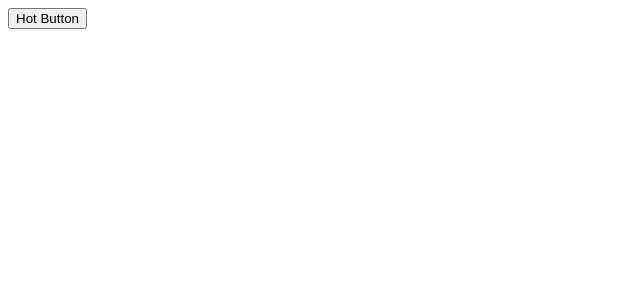
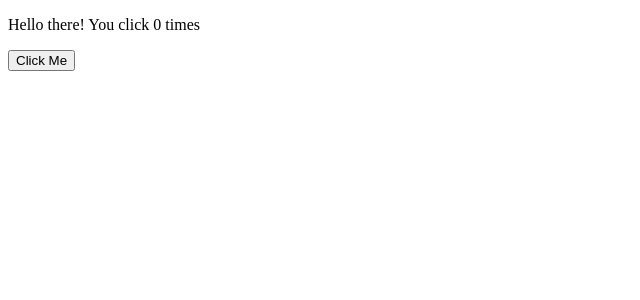
Before and after one commit to edtan094/c1121-code-solutions, a React app in the folder react-hot-button-component/: page / in a window 1280 px wide. Shown: the top 300 px of the page, without its empty margins (0-640 px from the left). Built offline with nearby package versions, Linux system fonts and the light colour scheme; the HTML template or start-up script is replaced by a standard one.

Commit message:
Refactored code to use hooks.

```diff
--- a/react-hot-button-component/src/hot-button.jsx
+++ b/react-hot-button-component/src/hot-button.jsx
@@ -1,51 +1,29 @@
-import React from 'react';
+import React, { useState } from 'react';
 
-export default class CustomButton extends React.Component {
-  constructor(prop) {
-    super(prop);
-    this.state = {
-      buttonCounter: 0
-    };
-    this.handleClick = this.handleClick.bind(this);
-  }
+export default function HotButton(props) {
+  const [count, setCount] = useState(0);
+  return (
+    <div>
+      <p>Hello there! You click {count} times</p>
+      <ColorCounter counter={count} setCount={() => setCount(count + 1)}/>
+    </div>
+  );
+}
 
-  render() {
-    if (this.state.buttonCounter >= 18) {
-      return <button onClick={this.handleClick} className={this.hotButton()}>Hot Button</button>;
-    } else if (this.state.buttonCounter >= 15) {
-      return <button onClick={this.handleClick} className={this.hotButton()}>Hot Button</button>;
-    } else if (this.state.buttonCounter >= 12) {
-      return <button onClick={this.handleClick} className={this.hotButton()}>Hot Button</button>;
-    } else if (this.state.buttonCounter >= 9) {
-      return <button onClick={this.handleClick} className={this.hotButton()}>Hot Button</button>;
-    } else if (this.state.buttonCounter >= 6) {
-      return <button onClick={this.handleClick} className={this.hotButton()}>Hot Button</button>;
-    } else if (this.state.buttonCounter >= 3) {
-      return <button onClick={this.handleClick} className={this.hotButton()}>Hot Button</button>;
-    } else { return <button onClick={this.handleClick} className={this.hotButton()}>Hot Button</button>; }
-  }
-
-  hotButton() {
-    if (this.state.buttonCounter >= 18) {
-      return 'eighteen';
-    } else if (this.state.buttonCounter >= 15) {
-      return 'fifteen';
-    } else if (this.state.buttonCounter >= 12) {
-      return 'twelve';
-    } else if (this.state.buttonCounter >= 9) {
-      return 'nine';
-    } else if (this.state.buttonCounter >= 6) {
-      return 'six';
-    } else if (this.state.buttonCounter >= 3) {
-      return 'three';
-    }
-  }
-
-  handleClick() {
-    this.setState(
-      {
-        buttonCounter: this.state.buttonCounter + 1
-      }
-    );
+function ColorCounter({ counter, setCount }) {
+  if (counter >= 18) {
+    return <button className="eighteen" onClick={setCount}>Click Me</button>;
+  } else if (counter >= 15) {
+    return <button className="fifteen" onClick={setCount}>Click Me</button>;
+  } else if (counter >= 12) {
+    return <button className="twelve" onClick={setCount}>Click Me</button>;
+  } else if (counter >= 9) {
+    return <button className="nine" onClick={setCount}>Click Me</button>;
+  } else if (counter >= 6) {
+    return <button className="six" onClick={setCount}>Click Me</button>;
+  } else if (counter >= 3) {
+    return <button className="three" onClick={setCount}>Click Me</button>;
+  } else {
+    return <button onClick={setCount}>Click Me</button>;
   }
 }
--- a/react-hot-button-component/src/index.jsx
+++ b/react-hot-button-component/src/index.jsx
@@ -1,8 +1,8 @@
 import React from 'react';
 import ReactDOM from 'react-dom';
-import CustomButton from './hot-button';
+import HotButton from './hot-button';
 
 ReactDOM.render(
-  <CustomButton />,
+  <HotButton />,
   document.querySelector('#root')
 );
```
